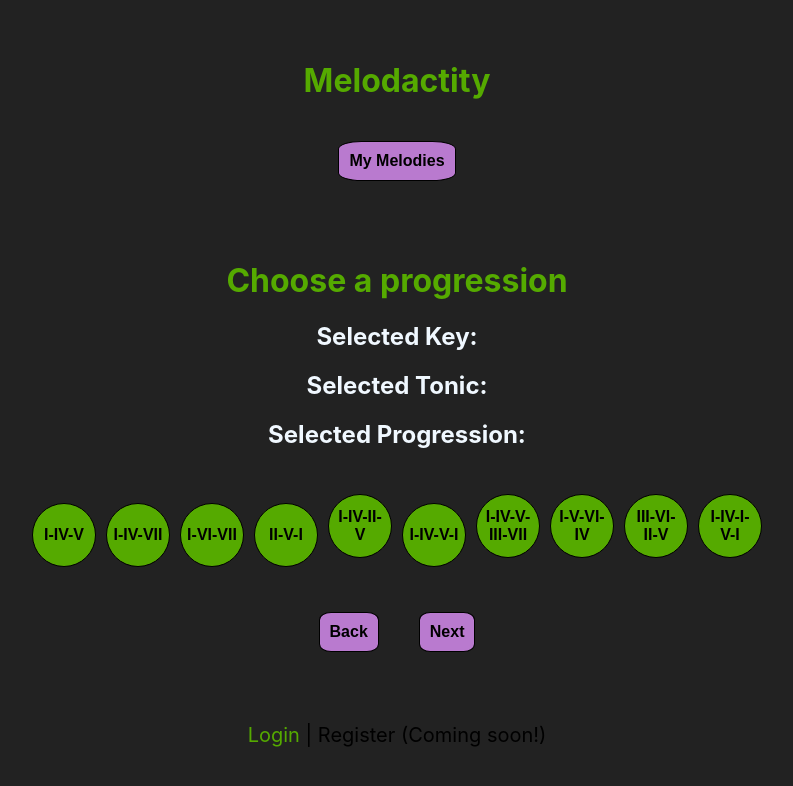
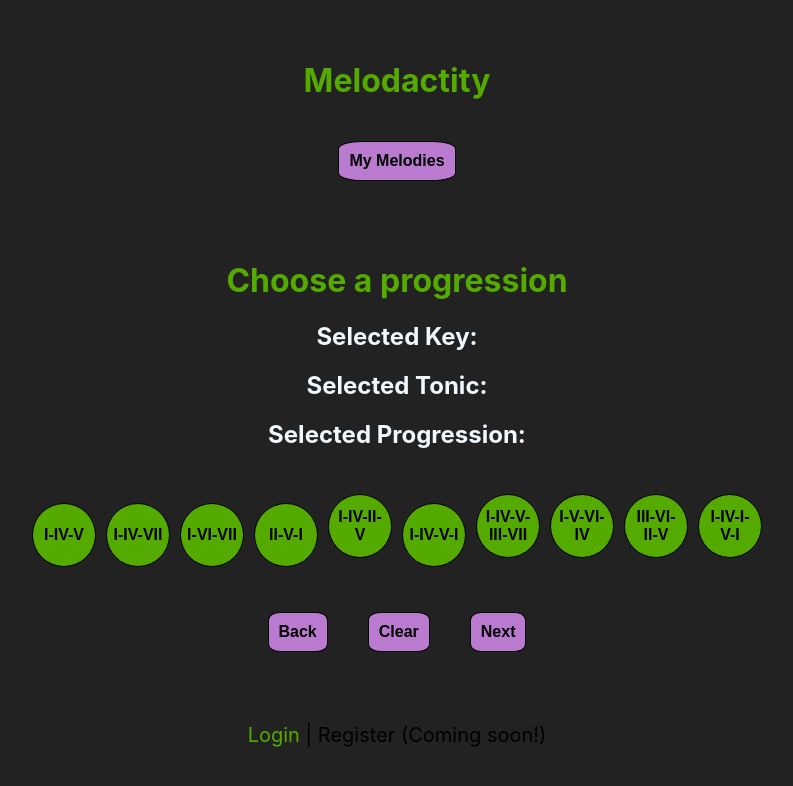
Before and after one commit to Trinadactyl/melodacity-client, a React (Create React App) app: page /select-progression in a window 1280 px wide. Shown: the top 786 px of the page, without its empty margins (243-1036 px from the left). Built offline with nearby package versions, Linux system fonts and the light colour scheme.

Commit message:
add clear-selections btn

```diff
--- a/src/components/KeySelect/KeySelect.js
+++ b/src/components/KeySelect/KeySelect.js
@@ -15,6 +15,11 @@ export default class KeySelect extends Component {
       <h2>Selected Tonic: {this.context.tonic}</h2>
     </>
     )
+  }
+
+  clearSelections = () => {
+    this.context.setKey('');
+    this.context.setTonic('');
   }
 
   // verifySelections = () => {
@@ -58,6 +63,7 @@ export default class KeySelect extends Component {
             <Link to='/'>
               <button className='purple-btn'>Back</button>
             </Link>
+            <button className='purple-btn' onClick={this.clearSelections}>Clear</button>
             <Link to='/select-progression'>
               <button className='purple-btn' onClick={this.verifySelections}>Next</button>
             </Link>
--- a/src/components/ProgSelect/ProgSelect.js
+++ b/src/components/ProgSelect/ProgSelect.js
@@ -16,6 +16,12 @@ export default class ProgSelect extends Component {
         <h2>Selected Progression: {this.context.prog}</h2>
       </>
     )
+  }
+
+  clearSelections = () => {
+    this.context.setKey('');
+    this.context.setTonic('');
+    this.context.setProg('');
   }
 
 
@@ -41,7 +47,7 @@ export default class ProgSelect extends Component {
             <Link to={'/select-key'}>
               <button className='purple-btn'>Back</button>
             </Link>
-
+            <button className='purple-btn' onClick={this.clearSelections}>Clear</button>
             <Link to={'/jammin'}>
               <button className='purple-btn'>Next</button>
             </Link>
```
